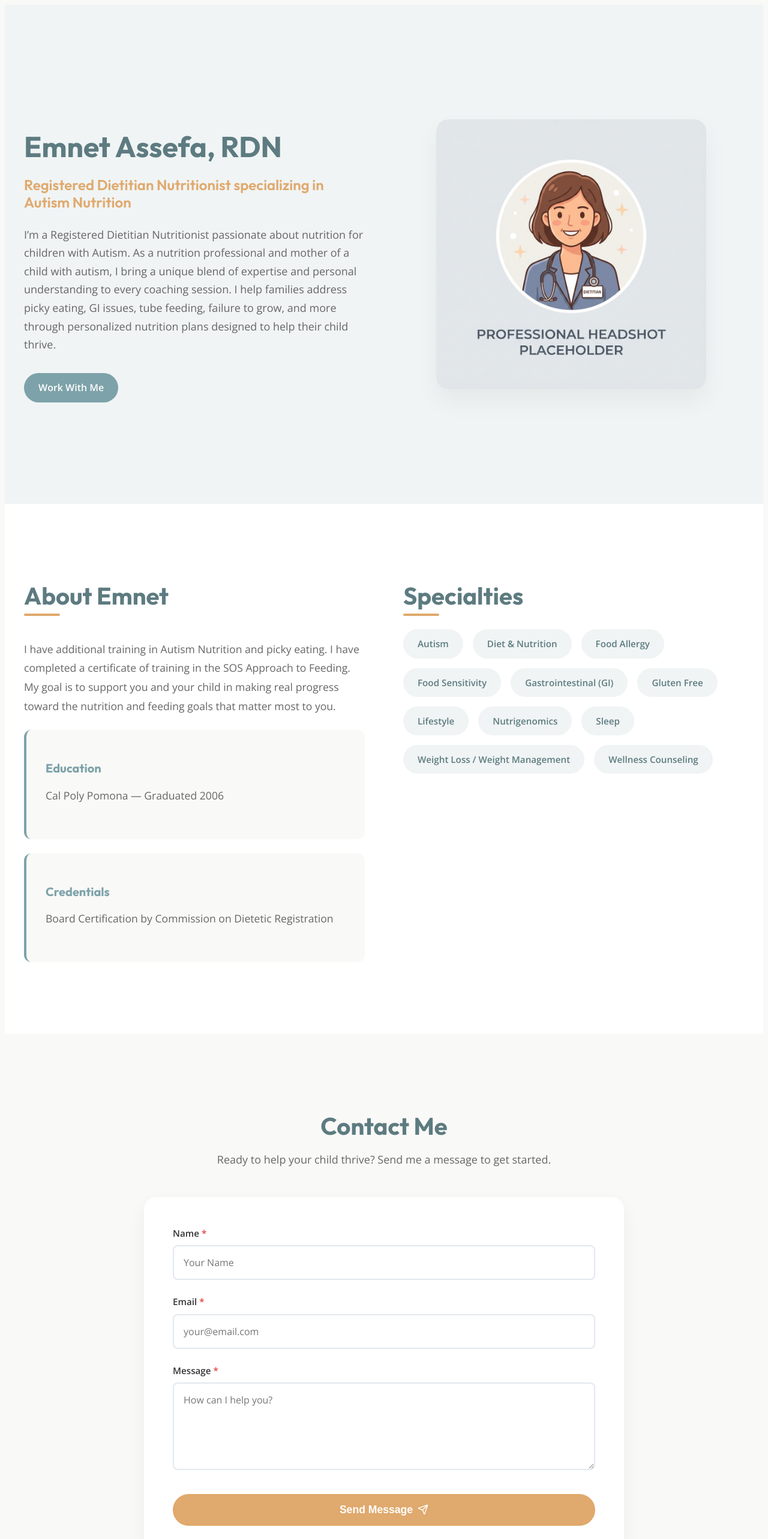
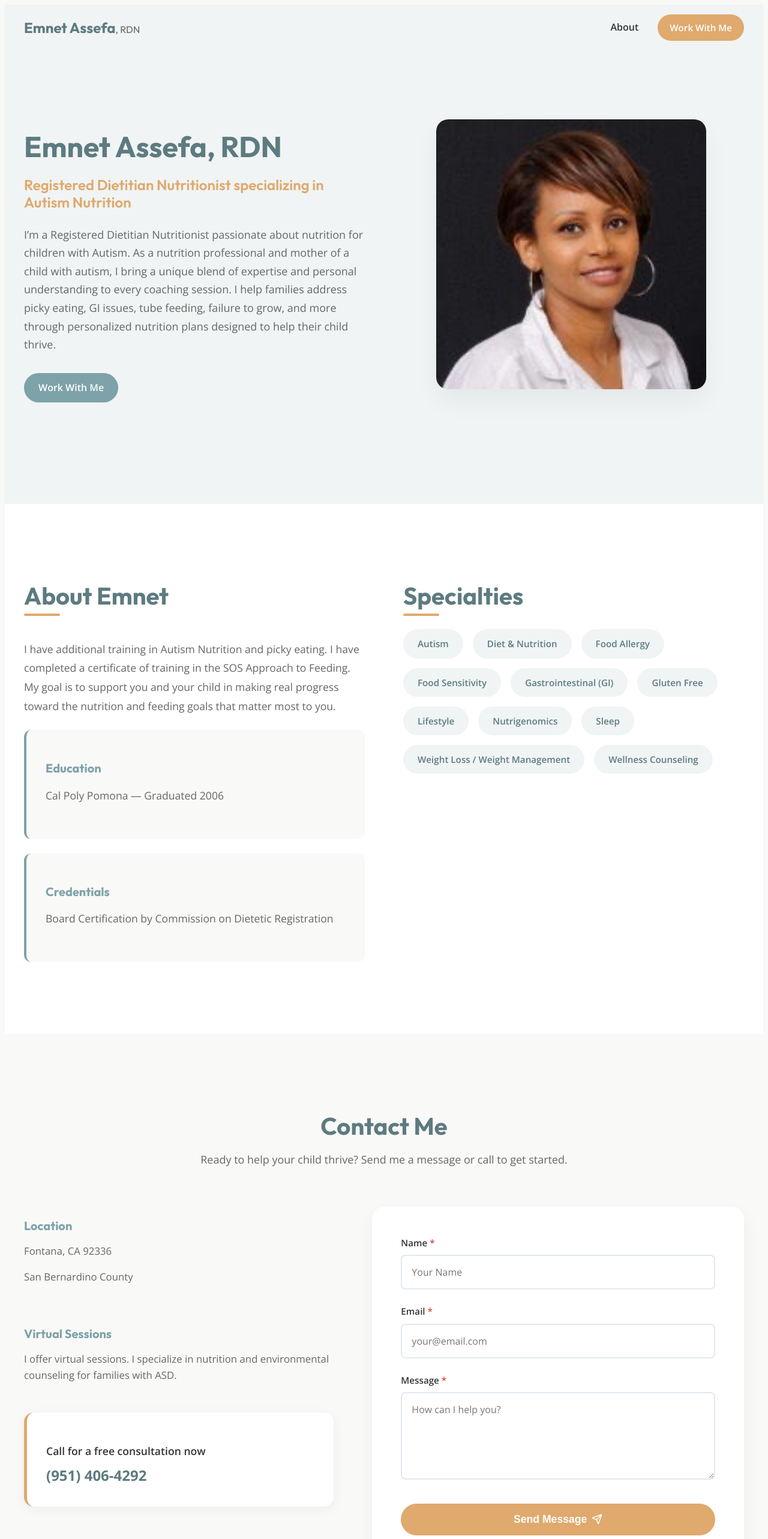
Before and after one commit to bekacr7/Emnet-Portfolio, a Next.js app: page / in a window 1280 px wide. Shown: the top 2566 px of the page at 60% size. Built offline with nearby package versions, Linux system fonts and the light colour scheme.

Commit message:
feat: Implement Header component, redesign Contact section with a

```diff
--- a/src/app/components/Contact.module.css
+++ b/src/app/components/Contact.module.css
@@ -4,12 +4,13 @@
 }
 
 .container {
-    max-width: 800px;
+    max-width: 1200px;
+    /* Increased width for 2 columns */
 }
 
 .header {
     text-align: center;
-    margin-bottom: 3rem;
+    margin-bottom: 4rem;
 }
 
 .heading {
@@ -23,6 +24,63 @@
     color: var(--text-secondary);
 }
 
+.contentWrapper {
+    display: grid;
+    grid-template-columns: 1fr;
+    gap: 3rem;
+    align-items: start;
+}
+
+/* Info Column Styles */
+.infoColumn {
+    display: flex;
+    flex-direction: column;
+    gap: 2rem;
+}
+
+.infoBlock h3 {
+    font-size: 1.25rem;
+    color: var(--primary);
+    margin-bottom: 0.5rem;
+    font-weight: 700;
+}
+
+.infoBlock p {
+    color: var(--text-secondary);
+    line-height: 1.6;
+    font-size: 1.05rem;
+}
+
+.callToAction {
+    background-color: #fff;
+    padding: 2rem;
+    border-radius: 16px;
+    box-shadow: 0 4px 20px rgba(0, 0, 0, 0.05);
+    border-left: 5px solid var(--secondary);
+}
+
+.ctaText {
+    font-weight: 600;
+    color: var(--text-primary);
+    margin-bottom: 0.5rem;
+    font-size: 1.1rem;
+}
+
+.phoneLink {
+    display: inline-block;
+    font-size: 1.5rem;
+    font-weight: 700;
+    color: var(--primary-dark);
+    text-decoration: none;
+    transition: color 0.2s;
+}
+
+.phoneLink:hover {
+    color: var(--primary);
+    text-decoration: underline;
+}
+
+/* Form Styles */
 .formWrapper {
     background: white;
     padding: 3rem;
@@ -129,3 +187,11 @@
     gap: 0.5rem;
     font-size: 0.9rem;
 }
+
+@media (min-width: 768px) {
+    .contentWrapper {
+        grid-template-columns: 1fr 1.2fr;
+        /* Info takes less space than form */
+        gap: 4rem;
+    }
+}
--- a/src/app/components/Contact.tsx
+++ b/src/app/components/Contact.tsx
@@ -47,8 +47,27 @@ export default function Contact() {
                 <div className={styles.header}>
                     <h2 className={styles.heading}>Contact Me</h2>
                     <p className={styles.subtext}>
-                        Ready to help your child thrive? Send me a message to get started.
+                        Ready to help your child thrive? Send me a message or call to get started.
                     </p>
+                </div>
+
+                <div className={styles.contentWrapper}>
+                    <div className={styles.infoColumn}>
+                        <div className={styles.infoBlock}>
+                            <h3>Location</h3>
+                            <p>Fontana, CA 92336</p>
+                            <p>San Bernardino County</p>
+                        </div>
+
+                        <div className={styles.infoBlock}>
+                            <h3>Virtual Sessions</h3>
+                            <p>I offer virtual sessions. I specialize in nutrition and environmental counseling for families with ASD.</p>
+                        </div>
+
+                        <div className={styles.callToAction}>
+                            <p className={styles.ctaText}>Call for a free consultation now</p>
+                            <a href="tel:9514064292" className={styles.phoneLink}>(951) 406-4292</a>
+                        </div>
                     </div>
 
                     <div className={styles.formWrapper}>
@@ -130,6 +149,7 @@ export default function Contact() {
                         )}
                     </div>
                 </div>
+            </div>
         </section>
     );
 }
--- /dev/null
+++ b/src/app/components/Header.module.css
@@ -0,0 +1,71 @@
+.header {
+    position: fixed;
+    top: 0;
+    left: 0;
+    right: 0;
+    z-index: 1000;
+    padding: 1.5rem 0;
+    transition: all 0.3s ease;
+    background-color: transparent;
+}
+
+.header.scrolled {
+    background-color: rgba(255, 255, 255, 0.95);
+    backdrop-filter: blur(10px);
+    padding: 1rem 0;
+    box-shadow: 0 4px 20px rgba(0, 0, 0, 0.05);
+}
+
+.container {
+    display: flex;
+    justify-content: space-between;
+    align-items: center;
+}
+
+.logo {
+    font-family: var(--font-heading);
+    font-size: 1.5rem;
+    font-weight: 700;
+    color: var(--primary-dark);
+    text-decoration: none;
+}
+
+.credential {
+    font-size: 1rem;
+    font-weight: 400;
+    color: var(--text-secondary);
+}
+
+.nav {
+    display: flex;
+    align-items: center;
+    gap: 2rem;
+}
+
+.link {
+    text-decoration: none;
+    color: var(--text-primary);
+    font-weight: 600;
+    font-size: 1rem;
+    transition: color 0.2s;
+}
+
+.link:hover {
+    color: var(--primary);
+}
+
+.btn {
+    background-color: var(--secondary);
+    color: white;
+    padding: 0.6rem 1.25rem;
+    border-radius: 50px;
+    text-decoration: none;
+    font-weight: 600;
+    font-size: 0.95rem;
+    transition: all 0.3s ease;
+}
+
+.btn:hover {
+    background-color: #D49B5F;
+    transform: translateY(-2px);
+}
--- /dev/null
+++ b/src/app/components/Header.tsx
@@ -0,0 +1,45 @@
+"use client";
+
+import { useState, useEffect } from "react";
+import styles from "./Header.module.css";
+import Link from "next/link";
+
+export default function Header() {
+    const [isScrolled, setIsScrolled] = useState(false);
+
+    useEffect(() => {
+        const handleScroll = () => {
+            setIsScrolled(window.scrollY > 50);
+        };
+
+        window.addEventListener("scroll", handleScroll);
+        return () => window.removeEventListener("scroll", handleScroll);
+    }, []);
+
+    const scrollToSection = (e: React.MouseEvent<HTMLAnchorElement>, id: string) => {
+        e.preventDefault();
+        const element = document.getElementById(id);
+        if (element) {
+            element.scrollIntoView({ behavior: "smooth" });
+        }
+    };
+
+    return (
+        <header className={`${styles.header} ${isScrolled ? styles.scrolled : ""}`}>
+            <div className={`container ${styles.container}`}>
+                <Link href="/" className={styles.logo}>
+                    Emnet Assefa<span className={styles.credential}>, RDN</span>
+                </Link>
+
+                <nav className={styles.nav}>
+                    <a href="#about" onClick={(e) => scrollToSection(e, "about")} className={styles.link}>
+                        About
+                    </a>
+                    <a href="#contact" onClick={(e) => scrollToSection(e, "contact")} className={styles.btn}>
+                        Work With Me
+                    </a>
+                </nav>
+            </div>
+        </header>
+    );
+}
--- a/src/app/components/Hero.tsx
+++ b/src/app/components/Hero.tsx
@@ -23,7 +23,7 @@ export default function Hero() {
                     <div className={styles.imagePlaceholder}>
                         {/* Placeholder for Emnet's photo */}
                         <Image
-                            src="/emnet_placeholder.png"
+                            src="/emnet_photo.jpg"
                             alt="Emnet Assefa, RDN"
                             width={500}
                             height={500}
--- a/src/app/page.tsx
+++ b/src/app/page.tsx
@@ -1,3 +1,4 @@
+import Header from "./components/Header";
 import Hero from "./components/Hero";
 import About from "./components/About";
 import Contact from "./components/Contact";
@@ -5,6 +6,7 @@ import Contact from "./components/Contact";
 export default function Home() {
   return (
     <main>
+      <Header />
       <Hero />
       <About />
       <Contact />
```
Also changed, not shown: public/emnet_photo.JPG (added). Lines whose indentation alone changed are shown as unchanged.
